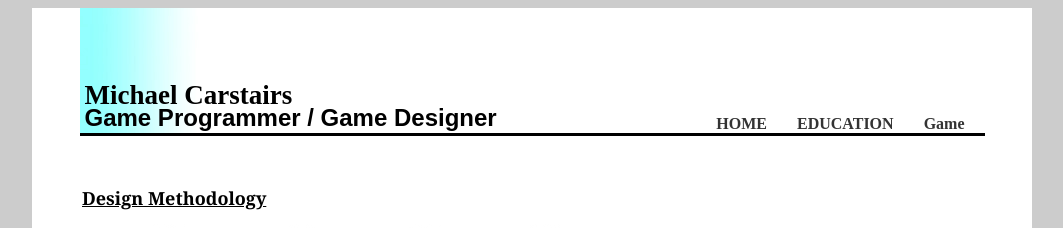
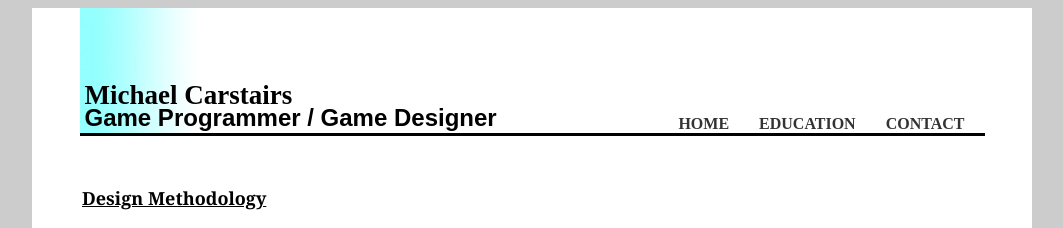
Before and after one commit to Ignisdeus/Ignisdeus.github.io, a plain HTML site: page GAME.html in a window 1280 px wide. Shown: the top 228 px of the page, without its empty margins (116-1179 px from the left). Drawn offline with Linux system fonts and the light colour scheme.

Commit message:
Update GAME.html

```diff
--- a/GAME.html
+++ b/GAME.html
@@ -18,7 +18,7 @@
         <div id ="JobTitle">Game Programmer / Game Designer</div>
     </div>
     <div id = "Links">
-    	<p><a href="index.html">HOME</a> <a href="EDUCATION.html">EDUCATION</a> <a href="CONTACT.html">Game</a></p>
+    	<p><a href="index.html">HOME</a> <a href="EDUCATION.html">EDUCATION</a> <a href="CONTACT.html">CONTACT</a></p>
     </div>
   </div>
 
```
